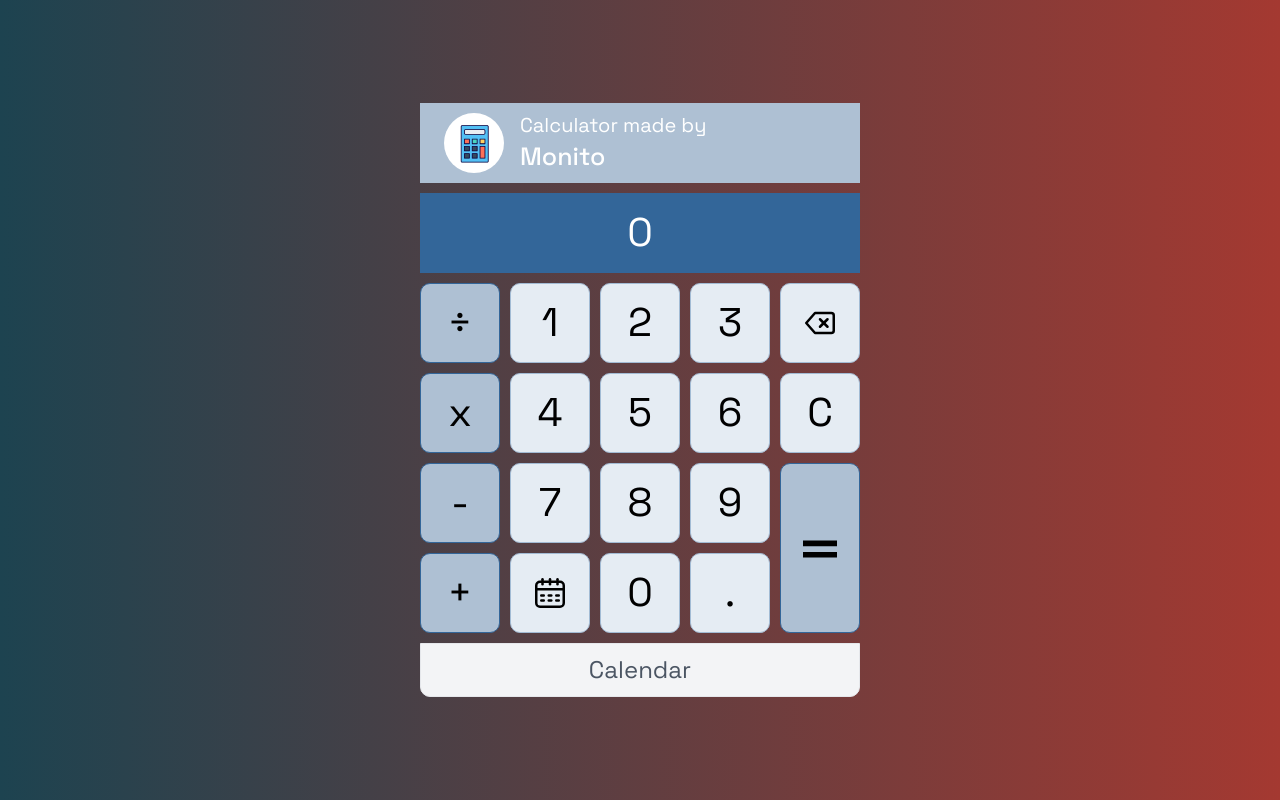
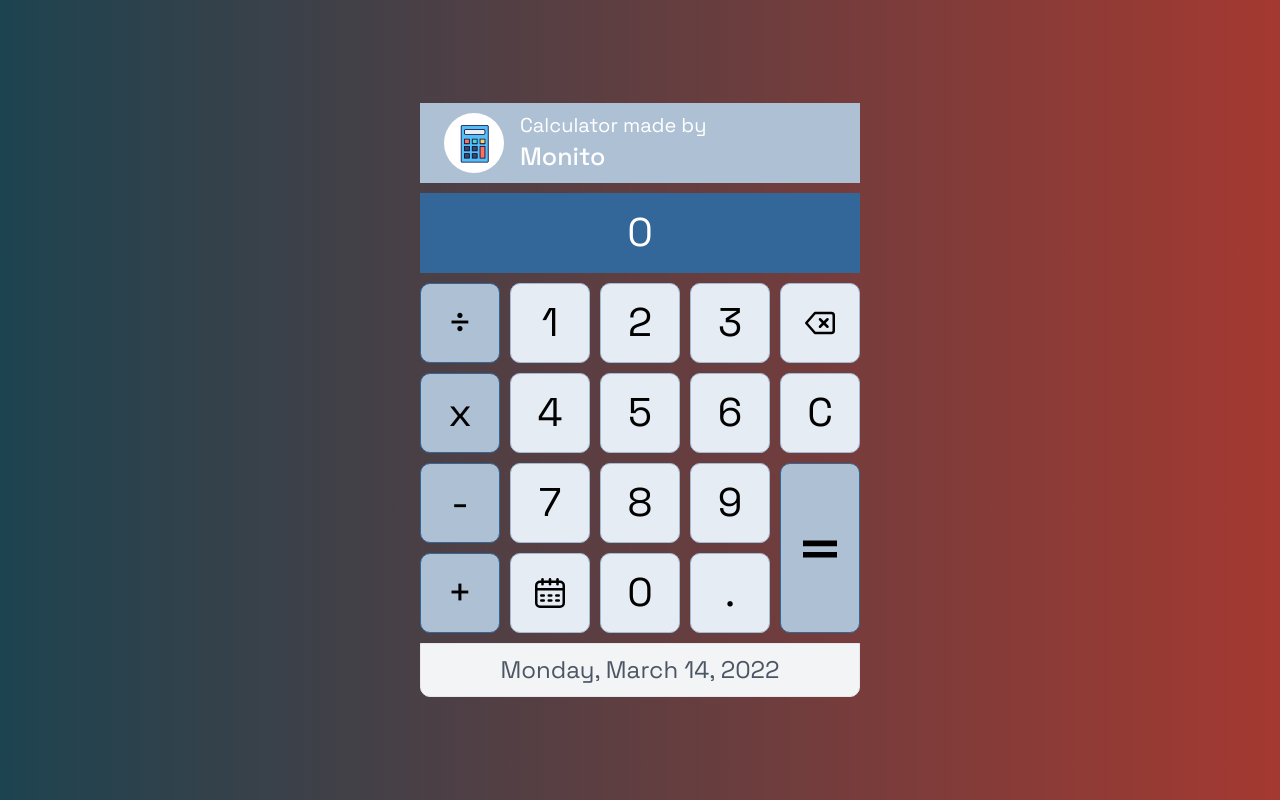
Before and after one commit to David29-ra/calculator-ts, a React (Create React App) app: page / in a window 1280 px wide. Both pictures are taken after a click on the button 550 px from the left and 625 px from the top of the page. Built offline with nearby package versions, Linux system fonts and the light colour scheme.

Commit message:
Add logic for almost all buttons, now to evaluate the string we are using eval

```diff
--- a/src/components/calculator.tsx
+++ b/src/components/calculator.tsx
@@ -7,17 +7,65 @@ import { GridContainer } from "./calculator/gridcontainer";
 import { Screen } from "./calculator/screen";
 import { Title } from "./calculator/title";
 
-export function Calculator() {
+export function Calculator(): JSX.Element {
   const [data, setData] = useState("0");
   const [calendar, setCalendar] = useState(false);
+  const [equal, setEqual] = useState(true);
+  const [dot, setDot] = useState(false);
   console.log(calendar, data);
 
   const handleButtonClick = (e: MouseEvent<HTMLButtonElement>) => {
-    console.log(e.currentTarget.id);
-    const id = e.currentTarget.id;
-    if (id === "showcalendar") {
-      setCalendar(!calendar);
+    const toCompare: string = e.currentTarget.dataset.type!;
+    const value: string = e.currentTarget.value;
+
+    console.log(toCompare, typeof toCompare);
+
+    type tConditions = {
+      [key: string]: () => void;
     }
+
+    const conditions: tConditions = {
+      "clear": () => {
+        setData("0");
+        setDot(false);
+        return
+      },
+      "dot": () => {
+        if (!dot) {
+          setData(data + value)
+          setDot(true)
+        }
+        return
+      },
+      "eraser": () => {
+        if (data.at(-1) === ".") setDot(false);
+        setData(data.slice(0, -1) || "0");
+        return
+      },
+      "showcalendar": () => { setCalendar(!calendar) },
+      "equal": () => {
+        setData(String(eval(data)));
+        setEqual(false)
+        return
+      },
+      "operator": () => {
+        // if (["x", "÷", "+", "-"].includes(data.at(-1))) return
+
+        setData(data + value);
+        setDot(false)
+        return
+      },
+      "number": () => {
+        data === "0" ? setData(value) : setData(data + value);
+        return
+      }
+    }
+    if (equal) {
+      conditions[toCompare]()
+    } else {
+      console.log("equal is false");
+    }
+
   }
 
   const handleInputChange = (e: ChangeEvent<HTMLInputElement>) => {
@@ -29,7 +77,7 @@ export function Calculator() {
       <Title />
       <Screen handleChange={handleInputChange} value={data} />
       {Data.buttons.map(button => <Button key={button.id} button={button} handleClick={handleButtonClick}/>)}
-      <Equal  />
+      <Equal handleClick={handleButtonClick} />
       <Calendar state={ calendar }/>
     </GridContainer>
   )
--- a/src/components/calculator/button.tsx
+++ b/src/components/calculator/button.tsx
@@ -6,7 +6,7 @@ interface Props {
   handleClick: MouseEventHandler
 }
 
-export function Button({button, handleClick}:Props){
+export function Button({button, handleClick}:Props): JSX.Element{
   const Number = styled.button`
     display: flex;
     justify-content: center;
@@ -19,8 +19,8 @@ export function Button({button, handleClick}:Props){
     background-color: ${ button.type === "operator" ? "#aec0d3" : "#e5ecf3" };
   `
   return (
-    <Number onClick={handleClick} id={button.value} value={button.value}>
-      {button.url ? <Img id={button.value} src={button.url} alt={button.value} /> : button.value}
+    <Number onClick={handleClick} data-type={button.type} value={button.value} >
+      {button.url ? <Img data-type={button.value} src={button.url} alt={button.value} /> : button.value}
     </Number>
   )
 
--- a/src/components/calculator/calendar.tsx
+++ b/src/components/calculator/calendar.tsx
@@ -1,8 +1,9 @@
 import styled from "@emotion/styled";
+import { getDate } from "../helpers/getdate";
 
-export function Calendar({state}: {state: boolean}) {
+export function Calendar({state}: {state: boolean}): JSX.Element | null {
   return (
-    state ? <CalendarContainer>Calendar</CalendarContainer> : null
+    state ? <CalendarContainer>{ getDate() }</CalendarContainer> : null
   )
 }
 
--- a/src/components/calculator/equal.tsx
+++ b/src/components/calculator/equal.tsx
@@ -1,10 +1,15 @@
 import styled from "@emotion/styled";
+import { MouseEventHandler } from "react";
 import equal from "../../assets/images/equal.svg";
 
-export function Equal(){
+interface Props {
+  handleClick: MouseEventHandler
+}
+
+export function Equal({handleClick}:Props): JSX.Element{
   return (
-    <EqualButton>
-      <Img id="equal" src={equal} alt="equal" />
+    <EqualButton data-type="equal" onClick={handleClick}>
+      <Img data-type="equal" src={equal} alt="equal" />
     </EqualButton>
   )
 }
--- a/src/components/calculator/gridcontainer.tsx
+++ b/src/components/calculator/gridcontainer.tsx
@@ -5,7 +5,7 @@ interface Props {
   children: ReactNode
 }
 
-export function GridContainer({children}:Props) {
+export function GridContainer({children}:Props): JSX.Element {
   return (
     <Grid>{children}</Grid>
   )
--- a/src/components/calculator/screen.tsx
+++ b/src/components/calculator/screen.tsx
@@ -6,8 +6,8 @@ interface DisplayProps {
   handleChange: ChangeEventHandler;
 }
 
-export function Screen({ value, handleChange }: DisplayProps) {
-  return <Display value={value} onChange={handleChange} />;
+export function Screen({ value, handleChange }: DisplayProps): JSX.Element {
+  return <Display type="text" value={value} onChange={handleChange} />;
 }
 
 const Display = styled.input`
--- a/src/components/calculator/title.tsx
+++ b/src/components/calculator/title.tsx
@@ -1,7 +1,7 @@
 import styled from "@emotion/styled"
 import calculator from "../../assets/images/calculator.svg"
 
-export function Title() {
+export function Title(): JSX.Element {
   return (
     <Header>
       <Circle>
--- /dev/null
+++ b/src/components/helpers/getdate.tsx
@@ -0,0 +1,11 @@
+export function getDate() {
+  let today = new Date();
+  interface tDate {
+    weekday?: 'long' | 'short' | 'narrow';
+    year?: 'numeric' | '2-digit';
+    month?: 'numeric' | '2-digit' | 'long' | 'short' | 'narrow';
+    day?: 'numeric' | '2-digit';
+  }
+  const options: tDate = { weekday: 'long', year: 'numeric', month: 'long', day: 'numeric' };
+  return today.toLocaleDateString("en-US", options);
+}
--- a/src/global/constants.tsx
+++ b/src/global/constants.tsx
@@ -7,19 +7,19 @@ export const Data = {
     {id: 2, value: "1", type: "number"},
     {id: 3, value: "2", type: "number"},
     {id: 4, value: "3", type: "number"},
-    {id: 5, value: "eraser", type: "img", url: eraser},
+    {id: 5, value: "eraser", type: "eraser", url: eraser},
     {id: 6, value: "x", type: "operator"},
     {id: 7, value: "4", type: "number"},
     {id: 8, value: "5", type: "number"},
     {id: 9, value: "6", type: "number"},
-    {id: 10, value: "C", type: "number"},
+    {id: 10, value: "C", type: "clear"},
     {id: 11, value: "-", type: "operator"},
     {id: 12, value: "7", type: "number"},
     {id: 13, value: "8", type: "number"},
     {id: 14, value: "9", type: "number"},
     {id: 15, value: "+", type: "operator"},
-    {id: 16, value: "showcalendar", type: "img", url: calendar},
+    {id: 16, value: "showcalendar", type: "showcalendar", url: calendar},
     {id: 17, value: "0", type: "number"},
-    {id: 18, value: ".", type: "number"}
+    {id: 18, value: ".", type: "dot"}
   ]
 }
```
